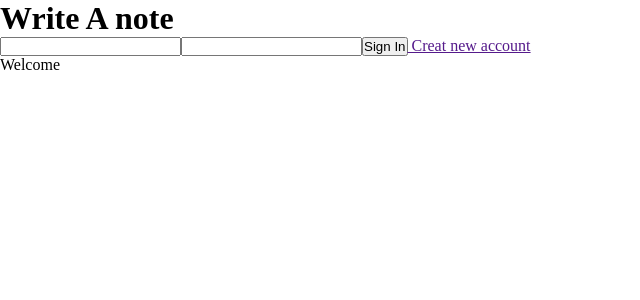
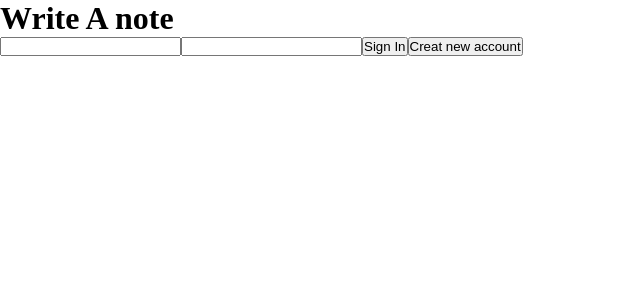
Before and after one commit to shrunga-a/1_new_todo, a React (Create React App) app in the folder note_take/: page / in a window 1280 px wide. Shown: the top 300 px of the page, without its empty margins (0-640 px from the left). Built offline with nearby package versions, Linux system fonts and the light colour scheme; no server answers.

Commit message:
Signin and Singout working fine

```diff
--- a/note_take/src/components/Home.js
+++ b/note_take/src/components/Home.js
@@ -1,12 +1,21 @@
 import React, { useState, useEffect} from 'react'
 
-import { signOut } from 'firebase/auth';
+import { signOut, onAuthStateChanged} from 'firebase/auth';
 import { auth } from '../firebase';
 import { useNavigate } from 'react-router-dom';
 
 
 export default function Home() {
   const navigate = useNavigate();
+
+  useEffect(() => {
+
+    auth.onAuthStateChanged(user => {
+      if(!user){
+        navigate('/');
+      }
+    })
+  })
 
 
   const handleSignOut = () => {
--- a/note_take/src/components/Welcome.js
+++ b/note_take/src/components/Welcome.js
@@ -7,6 +7,7 @@ export default function Welcome() {
 
   const [email, setEmail] = useState("");
   const [password, setPassword] = useState("");
+  const [isRegistering, setIsRegistering] = useState(false);
   const navigate = useNavigate();
 
   useEffect(() => {
@@ -37,18 +38,60 @@ export default function Welcome() {
    } ).catch((err)=> alert(err.message));
   }
 
+  const handleRegister = () => {};
+
   return (
     <div className='welcome'>
       <h1>Write A note</h1>
-      <div className='login-container'>
-      <input type='email' onChange={handleEmailChange} valu={email}/>
-      <input type='password'onChange={handlePasswordChange} value={password}/>
-      <button onClick={handleSignIn}> Sign In</button>
-      <a href=""> Creat new account</a>
+      <div className='login-register-container'>
+      {isRegistering ? (
+        <>
+
+        <input type='email' placeholder='Email' />
+        <input type='email' placeholder='Confirm email' />
+        <input type='password' placeholder='Password'/>
+
+        <input type='password' placeholder='Confirm password'
+
+       />
+        <button onClick={handleRegister}> Register</button>
+        <button onClick={()=> setIsRegistering(false)}> Go Back
 
 
+        </button>
+      </>
+
+      ) : (
+        <>
+        <input type='email' onChange={handleEmailChange} valu={email}/>
+        <input type='password'onChange={handlePasswordChange} value={password}/>
+        <button onClick={handleSignIn}> Sign In</button>
+       <button onClick={()=> setIsRegistering(true)}> Creat new account</button>
+
+
+
+
+        </>
+
+
+      )
+
+
+
+
+
+
+
+
+
+
+
+
+
+      }
+
       </div>
-      Welcome
+
     </div>
   )
 }
```
